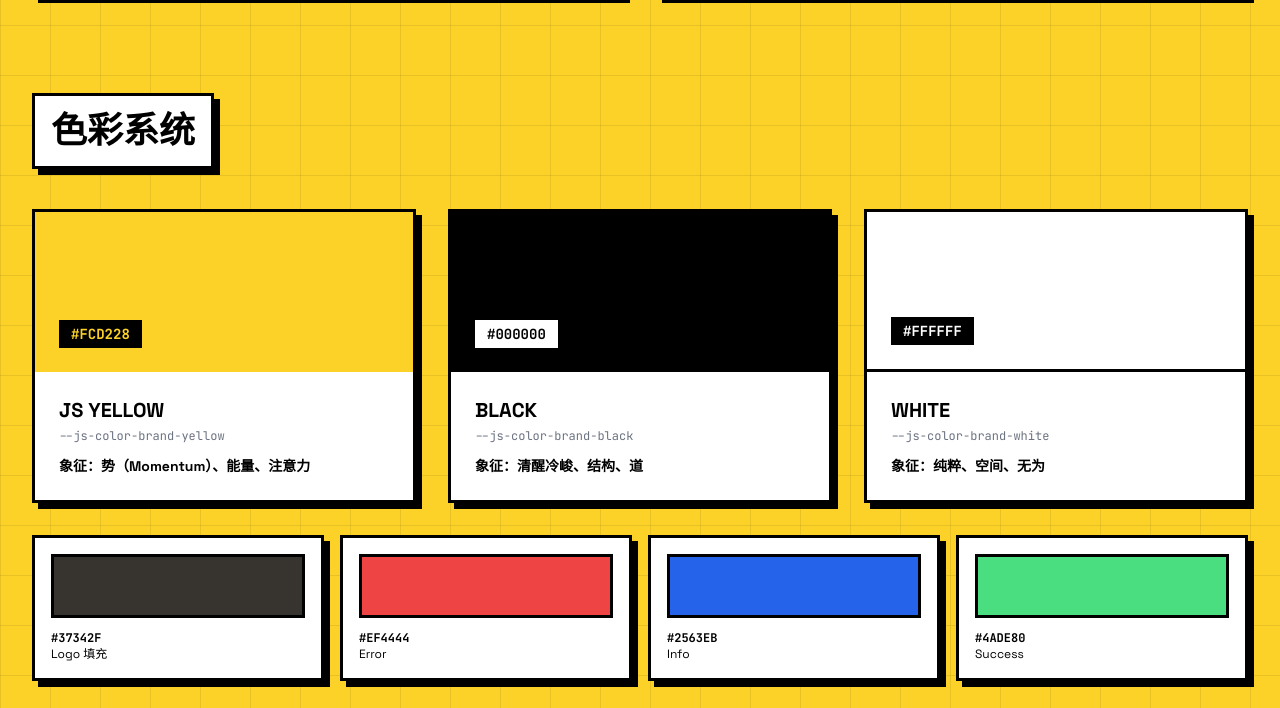
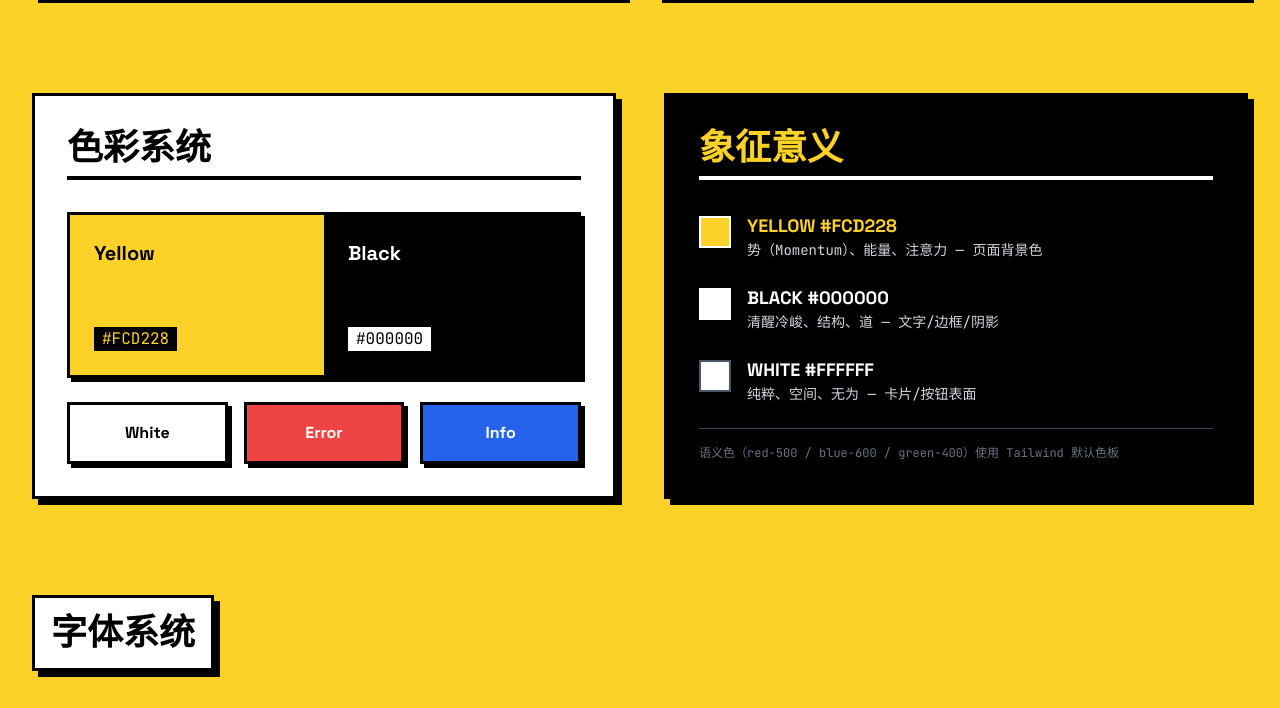
Before and after one commit to imjszhang/js-vi-system, a website: page preview/index.html in a window 1280 px wide. Shown: the part 1375-2083 px from the top of the page. Drawn offline with nearby package versions, Linux system fonts and the light colour scheme; animation ran at ten frames a second.

Commit message:
Refactor color tokens and update styles in CSS and HTML. Changed color categories from 'Auxiliary' and 'Semantic' to 'Logo' and 'UI (dark contexts)'. Updated color values in JSON and adjusted the layout in the preview to reflect these changes.

```diff
--- a/css/tokens.css
+++ b/css/tokens.css
@@ -7,18 +7,13 @@
   --js-color-brand-black: #000000;
   --js-color-brand-white: #FFFFFF;
 
-  /* Colors — Auxiliary */
+  /* Colors — Logo */
   --js-color-logo-fill: #37342F;
 
-  /* Colors — Semantic */
-  --js-color-error: #EF4444;
-  --js-color-info: #2563EB;
-  --js-color-success: #4ADE80;
-
-  /* Colors — Surface */
-  --js-color-grid-line: rgba(0, 0, 0, 0.08);
-  --js-color-scrollbar-hover: #333333;
-  --js-color-placeholder: #999999;
+  /* Colors — UI (dark contexts) */
+  --js-color-dark-surface: #111111;
+  --js-color-dark-surface-alt: #1a1a1a;
+  --js-color-muted: #333333;
 
   /* Typography */
   --js-font-sans: 'Space Grotesk', sans-serif;
--- a/preview/index.html
+++ b/preview/index.html
@@ -183,65 +183,58 @@
         <!-- COLORS -->
         <!-- ═══════════════════════════════════════ -->
         <section id="colors" class="section-anchor mb-24">
-            <h2 class="brutal-section-title mb-10" data-zh="色彩系统" data-en="Color System">色彩系统</h2>
-
-            <div class="grid grid-cols-1 lg:grid-cols-3 gap-8 mb-8">
-                <!-- JS Yellow -->
-                <div class="brutal-card overflow-hidden">
-                    <div class="bg-[#FCD228] h-40 flex items-end p-6">
-                        <span class="font-mono bg-black text-[#FCD228] px-3 py-1 text-sm font-bold">#FCD228</span>
+            <div class="grid grid-cols-1 lg:grid-cols-2 gap-12">
+                <!-- Colors — exact layout from agent-js/ui design_system_demo.html -->
+                <div class="brutal-card p-8 bg-white">
+                    <h2 class="text-4xl font-black mb-8 uppercase border-b-4 border-black pb-2" data-zh="色彩系统" data-en="Color Palette">色彩系统</h2>
+                    <div class="space-y-6">
+                        <div class="flex border-3 border-black shadow-brutal">
+                            <div class="w-1/2 bg-[#FCD228] p-6 flex flex-col justify-between h-40">
+                                <span class="font-bold text-xl">Yellow</span>
+                                <span class="font-mono bg-black text-[#FCD228] self-start px-2">#FCD228</span>
                             </div>
-                    <div class="p-6">
-                        <h3 class="text-xl font-black uppercase mb-1">JS Yellow</h3>
-                        <p class="font-mono text-xs text-gray-500 mb-3">--js-color-brand-yellow</p>
-                        <p class="text-sm font-bold" data-zh="象征：势（Momentum）、能量、注意力" data-en="Symbol: Momentum, Energy, Attention">象征：势（Momentum）、能量、注意力</p>
+                            <div class="w-1/2 bg-black p-6 flex flex-col justify-between h-40">
+                                <span class="font-bold text-xl text-white">Black</span>
+                                <span class="font-mono bg-white text-black self-start px-2">#000000</span>
                             </div>
                         </div>
-                <!-- Black -->
-                <div class="brutal-card overflow-hidden">
-                    <div class="bg-black h-40 flex items-end p-6">
-                        <span class="font-mono bg-white text-black px-3 py-1 text-sm font-bold">#000000</span>
-                    </div>
-                    <div class="p-6">
-                        <h3 class="text-xl font-black uppercase mb-1">Black</h3>
-                        <p class="font-mono text-xs text-gray-500 mb-3">--js-color-brand-black</p>
-                        <p class="text-sm font-bold" data-zh="象征：清醒冷峻、结构、道" data-en="Symbol: Clarity, Structure, Dao">象征：清醒冷峻、结构、道</p>
-                    </div>
-                </div>
-                <!-- White -->
-                <div class="brutal-card overflow-hidden">
-                    <div class="bg-white h-40 flex items-end p-6 border-b-3 border-black">
-                        <span class="font-mono bg-black text-white px-3 py-1 text-sm font-bold">#FFFFFF</span>
-                    </div>
-                    <div class="p-6">
-                        <h3 class="text-xl font-black uppercase mb-1">White</h3>
-                        <p class="font-mono text-xs text-gray-500 mb-3">--js-color-brand-white</p>
-                        <p class="text-sm font-bold" data-zh="象征：纯粹、空间、无为" data-en="Symbol: Purity, Space, Wu-Wei">象征：纯粹、空间、无为</p>
+                        <div class="grid grid-cols-3 gap-4">
+                            <div class="bg-white border-3 border-black p-4 text-center font-bold shadow-brutal">White</div>
+                            <div class="bg-red-500 border-3 border-black p-4 text-center font-bold shadow-brutal text-white">Error</div>
+                            <div class="bg-blue-600 border-3 border-black p-4 text-center font-bold shadow-brutal text-white">Info</div>
                         </div>
                     </div>
                 </div>
 
-            <!-- Auxiliary / Semantic -->
-            <div class="grid grid-cols-2 md:grid-cols-4 gap-4">
-                <div class="brutal-card p-4">
-                    <div class="w-full h-16 bg-[#37342F] border-3 border-black mb-3"></div>
-                    <p class="font-mono text-xs font-bold">#37342F</p>
-                    <p class="text-xs" data-zh="Logo 填充" data-en="Logo Fill">Logo 填充</p>
+                <!-- Color Symbolism — from USER.md -->
+                <div class="brutal-card p-8 bg-black text-white">
+                    <h2 class="text-4xl font-black mb-8 uppercase border-b-4 border-white pb-2 text-[#FCD228]" data-zh="象征意义" data-en="Symbolism">象征意义</h2>
+                    <div class="space-y-6">
+                        <div class="flex items-start gap-4">
+                            <div class="w-8 h-8 bg-[#FCD228] border-2 border-white flex-shrink-0 mt-1"></div>
+                            <div>
+                                <p class="font-bold text-[#FCD228] text-lg uppercase">Yellow #FCD228</p>
+                                <p class="font-mono text-sm text-gray-300" data-zh="势（Momentum）、能量、注意力 — 页面背景色" data-en="Momentum, Energy, Attention — page background">势（Momentum）、能量、注意力 — 页面背景色</p>
                             </div>
-                <div class="brutal-card p-4">
-                    <div class="w-full h-16 bg-[#EF4444] border-3 border-black mb-3"></div>
-                    <p class="font-mono text-xs font-bold">#EF4444</p>
-                    <p class="text-xs">Error</p>
                         </div>
-                <div class="brutal-card p-4">
-                    <div class="w-full h-16 bg-[#2563EB] border-3 border-black mb-3"></div>
-                    <p class="font-mono text-xs font-bold">#2563EB</p>
-                    <p class="text-xs">Info</p>
+                        <div class="flex items-start gap-4">
+                            <div class="w-8 h-8 bg-white border-2 border-white flex-shrink-0 mt-1"></div>
+                            <div>
+                                <p class="font-bold text-white text-lg uppercase">Black #000000</p>
+                                <p class="font-mono text-sm text-gray-300" data-zh="清醒冷峻、结构、道 — 文字/边框/阴影" data-en="Clarity, Structure, Dao — text/borders/shadows">清醒冷峻、结构、道 — 文字/边框/阴影</p>
                             </div>
-                <div class="brutal-card p-4">
-                    <div class="w-full h-16 bg-[#4ADE80] border-3 border-black mb-3"></div>
-                    <p class="font-mono text-xs font-bold">#4ADE80</p>
-                    <p class="text-xs">Success</p>
+                        </div>
+                        <div class="flex items-start gap-4">
+                            <div class="w-8 h-8 bg-white border-2 border-gray-600 flex-shrink-0 mt-1"></div>
+                            <div>
+                                <p class="font-bold text-white text-lg uppercase">White #FFFFFF</p>
+                                <p class="font-mono text-sm text-gray-300" data-zh="纯粹、空间、无为 — 卡片/按钮表面" data-en="Purity, Space, Wu-Wei — cards/button surfaces">纯粹、空间、无为 — 卡片/按钮表面</p>
+                            </div>
+                        </div>
+                        <div class="border-t border-gray-700 pt-4">
+                            <p class="font-mono text-xs text-gray-500" data-zh="语义色（red-500 / blue-600 / green-400）使用 Tailwind 默认色板" data-en="Semantic colors (red-500 / blue-600 / green-400) use Tailwind defaults">语义色（red-500 / blue-600 / green-400）使用 Tailwind 默认色板</p>
+                        </div>
+                    </div>
                 </div>
             </div>
         </section>
--- a/tokens/colors.json
+++ b/tokens/colors.json
@@ -16,38 +16,22 @@
       "usage": "卡片背景、次要按钮、留白"
     }
   },
-  "auxiliary": {
-    "logo-fill": {
+  "logo": {
+    "fill": {
       "value": "#37342F",
       "usage": "Logo 内部 JS 字形填充色"
     }
   },
   "semantic": {
-    "error": {
-      "value": "#EF4444",
-      "usage": "错误状态"
-    },
-    "info": {
-      "value": "#2563EB",
-      "usage": "信息提示"
-    },
-    "success": {
-      "value": "#4ADE80",
-      "usage": "成功状态"
-    }
+    "_note": "语义色使用 Tailwind 默认色板，不自定义色值，保持与 Tailwind 生态一致",
+    "error": "red-500",
+    "info": "blue-600",
+    "success": "green-400"
   },
-  "surface": {
-    "grid-line": {
-      "value": "rgba(0, 0, 0, 0.08)",
-      "usage": "技术网格线颜色"
-    },
-    "scrollbar-hover": {
-      "value": "#333333",
-      "usage": "滚动条 hover 状态"
-    },
-    "placeholder": {
-      "value": "#999999",
-      "usage": "输入框占位符文字"
-    }
+  "ui": {
+    "_note": "UI 辅助色来自 Tailwind 默认灰度色阶，用于深色背景上的次要文字等场景",
+    "dark-surface": "#111111",
+    "dark-surface-alt": "#1a1a1a",
+    "muted": "#333333"
   }
 }
```
Also changed, not shown: build/generate.js. Lines whose indentation alone changed are shown as unchanged.
